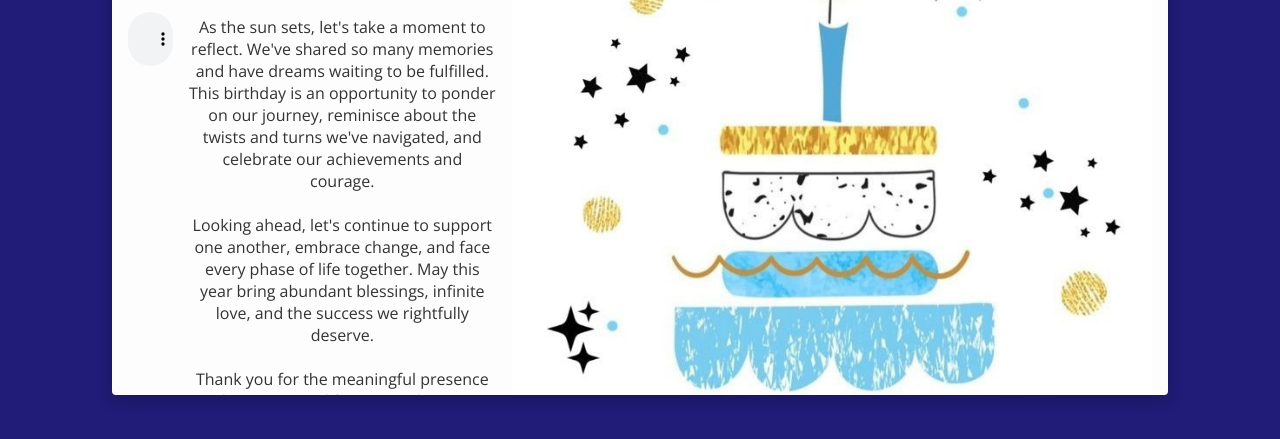
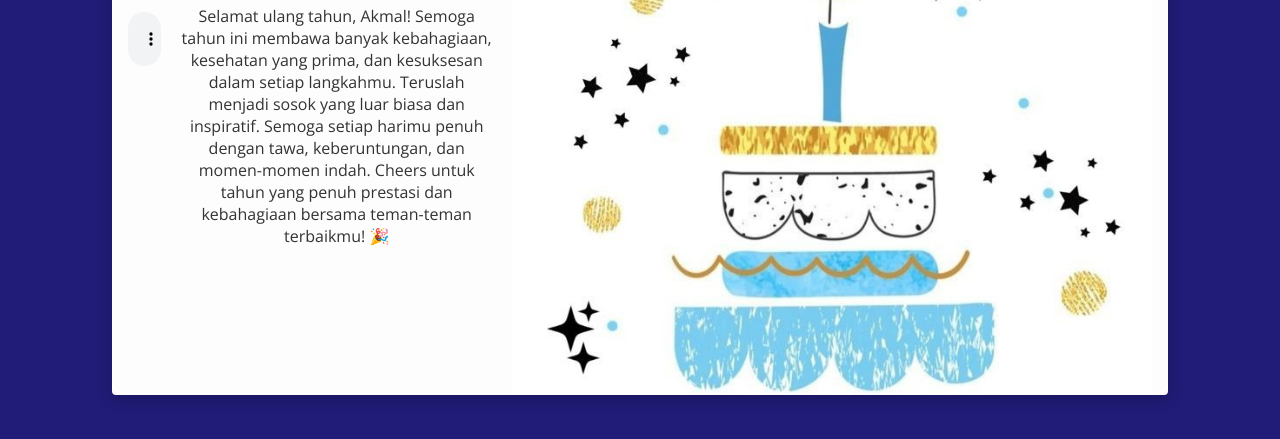
Before and after one commit to ndraoo/hbd.github.io, a plain HTML site: page index.html in a window 1280 px wide. Shown: the part 361-800 px from the top of the page. Drawn offline with nearby package versions, Linux system fonts and the light colour scheme.

Commit message:
change description
salah anjir

```diff
--- a/index.html
+++ b/index.html
@@ -11,15 +11,8 @@
    <div class="text">
     <img src="assets/1.jpeg" alt="Teman" class="friend-photo">
     <h1>Hallo Akmal!</h1>
-    <p>Happy birthday, my dearest friend! Today marks a special moment to celebrate your invaluable presence in my life. Thank you for always being there in every second of this journey.
-    <br><br>
-    This year unfolds a new chapter in the book of our lives, and I am truly grateful to be walking alongside you. Through smiles, laughter, and even tears, we have strengthened each other and grown together.
-    <br><br>
-    As the sun sets, let's take a moment to reflect. We've shared so many memories and have dreams waiting to be fulfilled. This birthday is an opportunity to ponder on our journey, reminisce about the twists and turns we've navigated, and celebrate our achievements and courage.
-    <br><br>
-    Looking ahead, let's continue to support one another, embrace change, and face every phase of life together. May this year bring abundant blessings, infinite love, and the success we rightfully deserve.
-    <br><br>
-    Thank you for the meaningful presence you bring into my life. May each step you take be adorned with flowers of happiness, and every moment radiate the light of goodness. Happy birthday, my best friend! May we continue to be part of this beautiful story together. 🎉</p>
+    <p>Selamat ulang tahun, Akmal! Semoga tahun ini membawa banyak kebahagiaan, kesehatan yang prima, dan kesuksesan dalam setiap langkahmu. Teruslah menjadi sosok yang luar biasa dan inspiratif. Semoga setiap harimu penuh dengan tawa, keberuntungan, dan momen-momen indah. Cheers untuk tahun yang penuh prestasi dan kebahagiaan bersama teman-teman terbaikmu! 🎉
+    </p>
    </div>
    <div class="space"></div>
    <audio controls autoplay>
```
